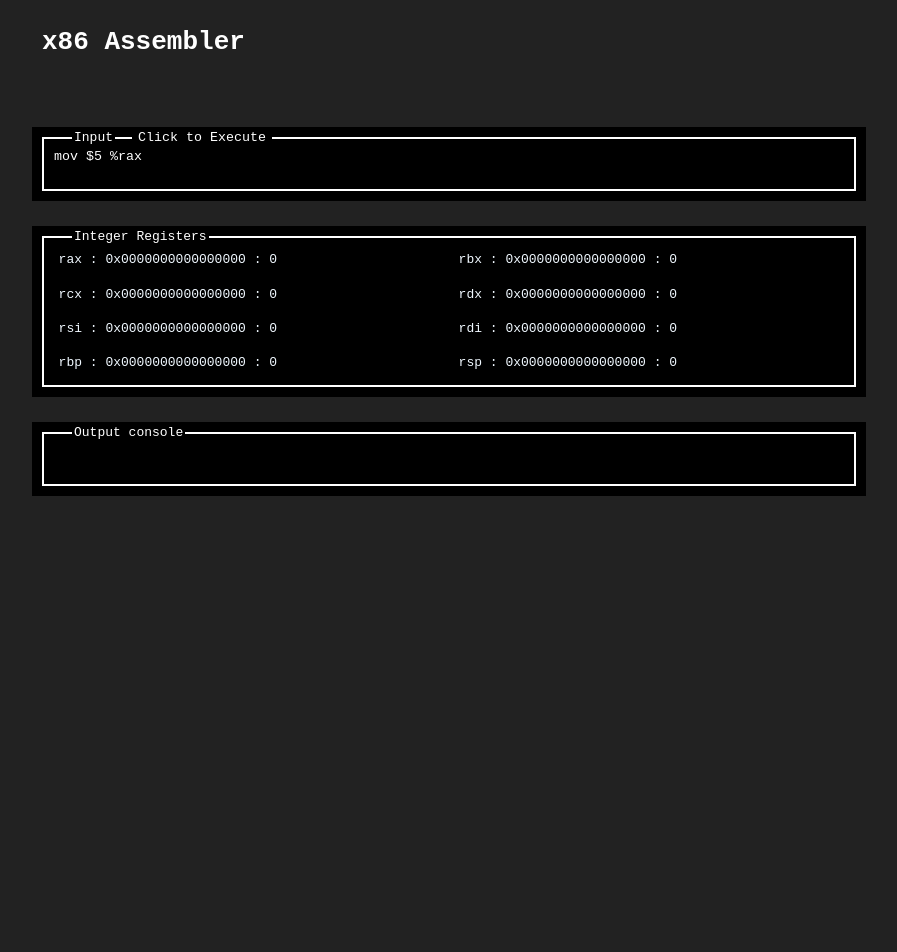
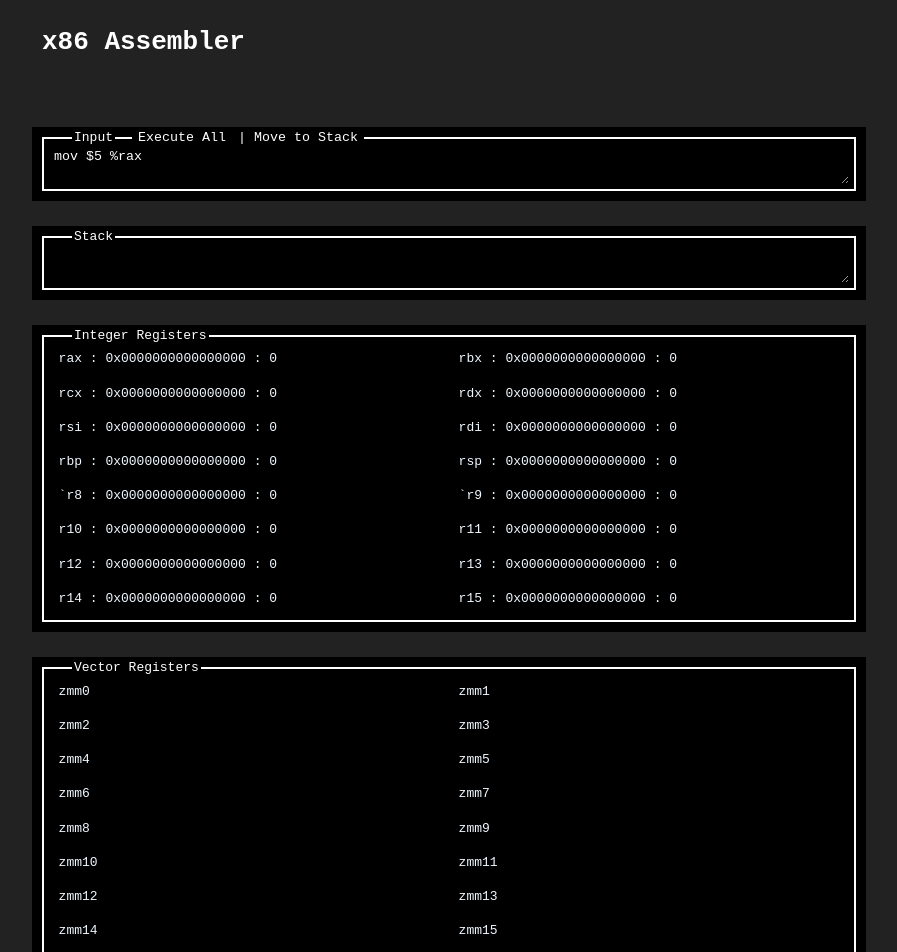
Before and after one commit to redassser/ASM, a Next.js app: page / in a window 1280 px wide. Shown: the top 952 px of the page, without its empty margins (191-1088 px from the left). Before the commit the page ends 800 px from the top, so only its background shows below. Built offline with nearby package versions, Linux system fonts and the light colour scheme.

Commit message:
beginnings of stack, difficult so far

```diff
--- a/components/index.module.css
+++ b/components/index.module.css
@@ -14,7 +14,7 @@
     background-color: green;
 }
 .input {
-    resize:none;
+    resize:vertical;
     background-color: black;
     color: white;
     border-width: 0;
--- /dev/null
+++ b/components/stack.js
@@ -0,0 +1,6 @@
+import {translatex86} from "/components/translatex86"
+
+export function stack86(input) {
+    if(!input) return;
+    const lines = input.split(/\n/);
+}
--- a/components/x86.js
+++ b/components/x86.js
@@ -1,9 +1,14 @@
 import cpu from "/components/cpu";
 
 export default class x86cpu extends cpu {
-    intregs = [["rax","eax","ax"],["rbx","ebx","bx"],["rcx","rcx","cx"],["rdx","edx","dx"],
-            ["rsi","esi","si"],["rdi","edi","di"],["rbp","ebp","bp"],["rsp","ebp","bp"]]
-    fpregnames = [["zmm0", this.zmm0]]
+    intregs=[["rax","eax","ax"],["rbx","ebx","bx"],["rcx","rcx","cx"],["rdx","edx","dx"],
+             ["rsi","esi","si"],["rdi","edi","di"],["rbp","ebp","bp"],["rsp","ebp","bp"],
+             ["r8","r8d","r8w"],["r9","r9d","r9w"],["r10","r10d","r10w"],["r11","r11d","r11w"],
+             ["r12","r12d","r12w"],["r13","r13d","r13w"],["r14","r14d","r14w"],["r15","r15d","r15w"]]
+    floatregs=[ ["zmm0","ymm0","xmm0"],["zmm1","ymm1","xmm1"],["zmm2","ymm2","xmm2"],["zmm3","ymm3","xmm3"],
+                ["zmm4","ymm4","xmm4"],["zmm5","ymm5","xmm5"],["zmm6","ymm6","xmm6"],["zmm7","ymm7","xmm7"],
+                ["zmm8","ymm8","xmm8"],["zmm9","ymm9","xmm9"],["zmm10","ymm10","xmm10"],["zmm11","ymm11","xmm11"],
+                ["zmm12","ymm12","xmm12"],["zmm13","ymm13","xmm13"],["zmm14","ymm14","xmm14"],["zmm15","ymm15","xmm15"]]
     regPos(reg) {
         for(var i=0;i<this.intregs.length;i++)
             if(this.intregs[i].includes(reg)) return i;
--- a/pages/index.js
+++ b/pages/index.js
@@ -1,5 +1,6 @@
-import { useState } from "react"
+import { use, useState } from "react"
 import {x86,translatex86} from "/components/translatex86"
+import {stackx86} from "/components/stack"
 import styles from "/components/index.module.css"
 /*
     CURRENT ORDER OF OPERATIONS
@@ -15,7 +16,12 @@ export default function Home() {
     const [input, setInput] = useState("mov $5 %rax ") //Initial state
     const [regs, setRegs] = useState(x86.intRegisters)
     const [err, setErr] = useState("");
+    const [stk, setStk] = useState("");
 
+    function handleStack() {
+        const stack = stackx86(input).join("\n");
+        setStk(stk);
+    }
     function handleInput(evt) {
         setInput(evt.target.value);
     }
@@ -27,18 +33,32 @@ export default function Home() {
     return(
     <>
         <h1>x86 Assembler</h1>
-        <button className={styles.submit} onClick={handleSubmit}>Click to Execute</button>
+        {/* Text Input */}
+        <button className={styles.submit} onClick={handleSubmit}>Execute All</button>
+        <button className={styles.submit} onClick={handleStack}>| Move to Stack</button>
         <p className={styles.title}>Input</p>
         <div className={styles.regdiv}><textarea spellCheck="false" className={styles.input} value={input} onChange={evt => handleInput(evt)}/></div>
+        {/* Stack Output */}
+        <p className={styles.title}>Stack</p>
+        <div className={styles.regdiv}><textarea id="stk" disabled className={styles.input} value={stk}></textarea></div>
+        {/* Integer Registers */}
         <p className={styles.title}>Integer Registers</p>
         <div className={styles.regdiv}>
             {x86.intregs.map((item,ind) => {
-                const bytes = regs[ind];
+                const bytes = regs[ind], name = (item[0].length==3) ? item[0] : "`"+item[0];
                 var hex = bytes.toString(16).toUpperCase(), bin = bytes.toString(10);
                 if(hex.length<16) {hex="0".repeat(16-hex.length)+hex}
-                return(<div className={styles.register} key={item[0]}>{item[0]+" : 0x"+hex+" : "+bin}</div>)
+                return(<div className={styles.register} key={item[0]}>{name+" : 0x"+hex+" : "+bin}</div>)
             })}
         </div>
+        {/* Vector Registers */}
+        <p className={styles.title}>Vector Registers</p>
+        <div className={styles.regdiv}>
+            {x86.floatregs.map((item,ind) => {
+                return(<div className={styles.register} key={item[0]}>{item[0]}</div>);
+            })}
+        </div>
+        {/* Output Console */}
         <p className={styles.title}>Output console</p>
         <div className={styles.regdiv}><textarea id="con" disabled className={styles.input} value={err}></textarea></div>
     </>
```
